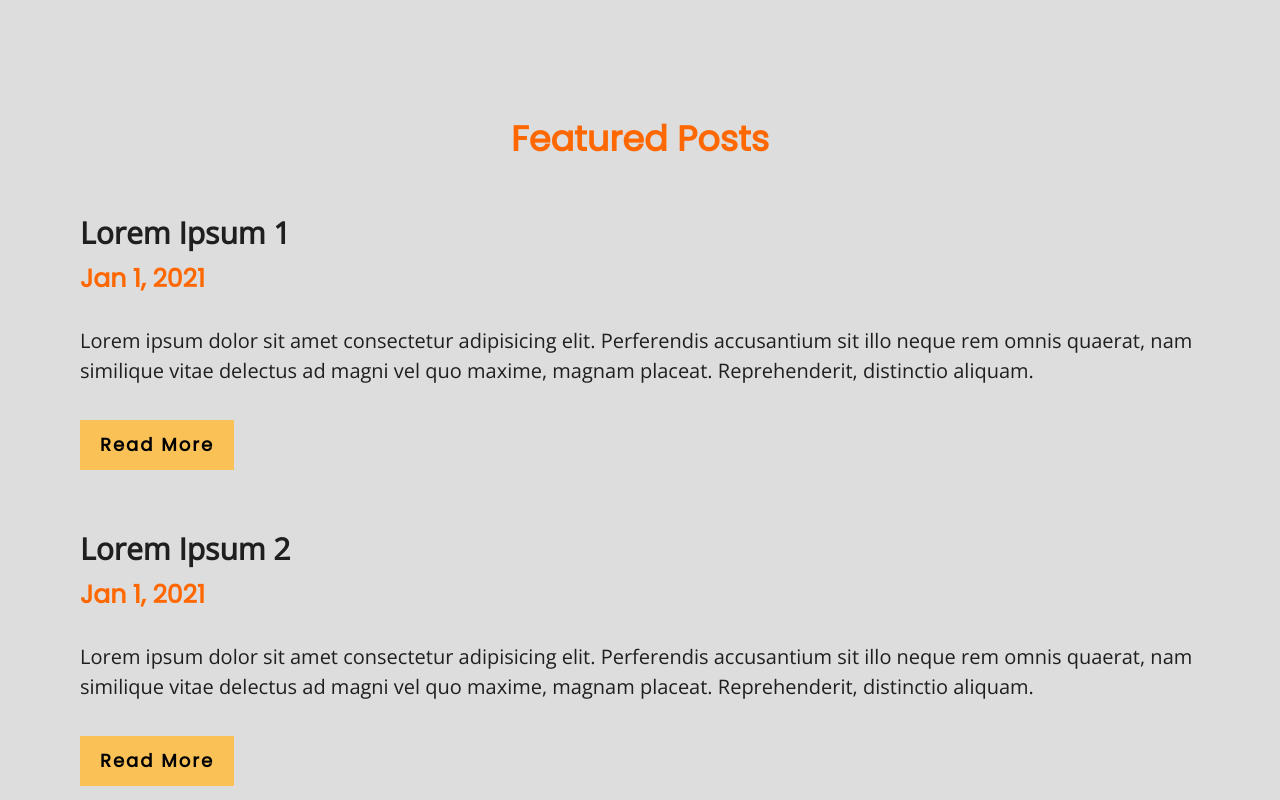
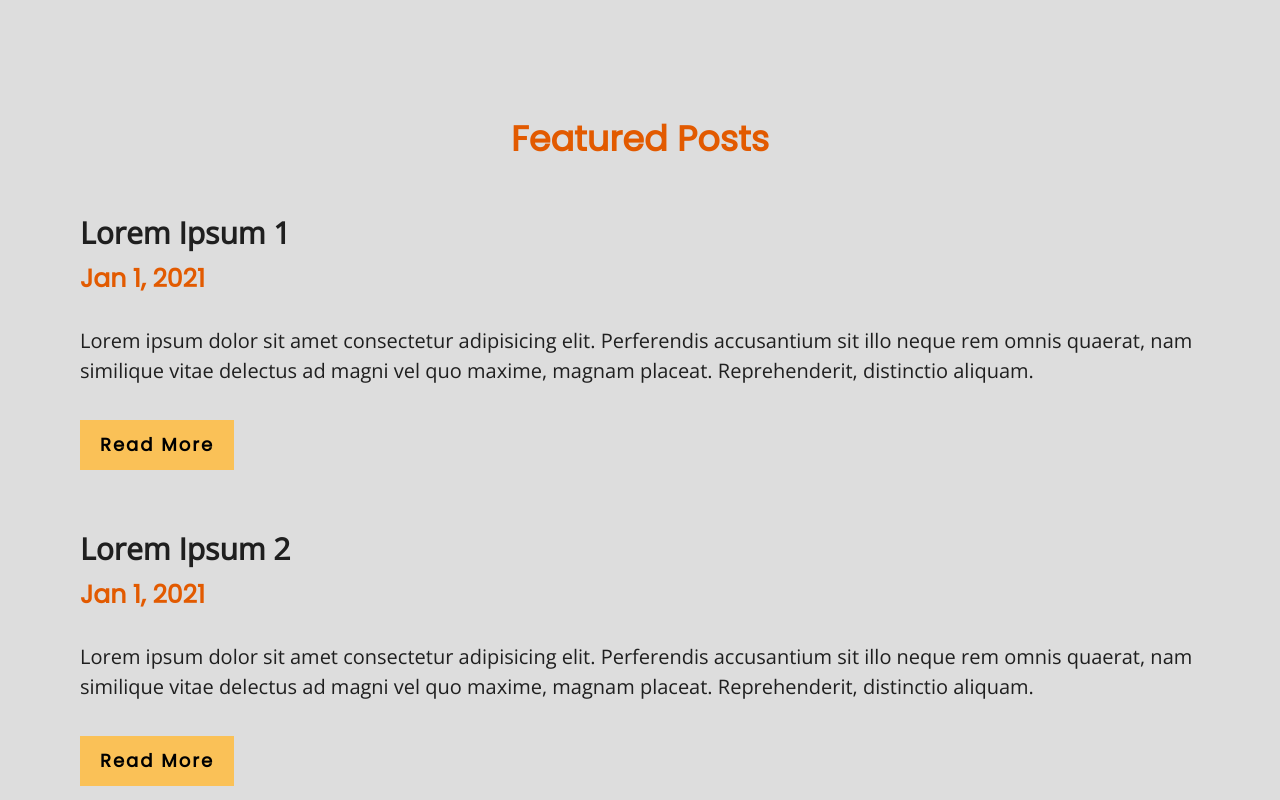
Before and after one commit to deytulsi18/tulsisblog, an Eleventy site: page src/index.njk in a window 1280 px wide. Shown: the part 820-1620 px from the top of the page. Built offline with nearby package versions, Linux system fonts and the light colour scheme; Eleventy itself is replaced by a stand-in of ours; files that its build step writes are made by us from their sources.

Commit message:
different shades of orange-text for both themes

```diff
--- a/src/css/dark.css
+++ b/src/css/dark.css
@@ -7,4 +7,5 @@
   --header-bg-color: #1f1f1f;
   --footer-bg-color: #1f1f1f;
   --navigation-bg: #2b2b2b;
+  --orange-text: #ff6700;
 }
--- a/src/css/style.css
+++ b/src/css/style.css
@@ -12,7 +12,7 @@
   --header-bg-color: #f8f8f8;
   --footer-bg-color: #f8f8f8;
   --navigation-bg: #f8f8f8;
-  --orange-text: #ff6700;
+  --orange-text: #e25a00;
 }
 
 /* Global Styles */
```
